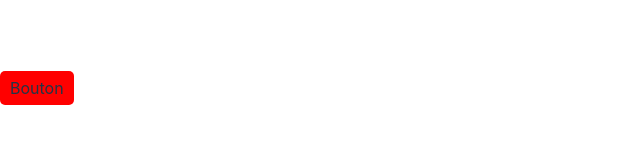
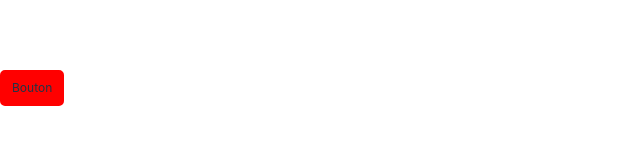
Before and after one commit to Fansoa/Portfolio, a React (Vite) app: page / in a window 1280 px wide. Shown: the part 312-456 px from the top of the page, without its empty margins (0-640 px from the left). Built offline with nearby package versions, Linux system fonts and the light colour scheme.

Commit message:
💄(Button): update style with pxToRem method

```diff
--- a/src/components/Button/styled.js
+++ b/src/components/Button/styled.js
@@ -1,11 +1,16 @@
 import styled from "@emotion/styled";
+import { pxToRem } from "../../theme/methods/pxToRem";
 
 export const ButtonContainer = styled.button`
   ${({ theme, variantType }) => `
-    all: unset;
+    cursor: pointer;
     user-select: none;
-    padding: 5px 10px 5px 10px;
-    border-radius: 5px;
+    padding: 0 ${pxToRem(10)} 0 ${pxToRem(10)};
+    height: ${pxToRem(32)};
+    font-size: ${pxToRem(12)};
+    border-radius: ${pxToRem(5)};
     background-color: ${theme.buttonTheme[variantType].backgroundColor};
+    border: 2px solid;
+    border-color: ${theme.buttonTheme[variantType].borderColor};
   `}
 `;
--- a/src/theme/componentsTheme/button/index.js
+++ b/src/theme/componentsTheme/button/index.js
@@ -3,8 +3,10 @@ import { global } from "../../global";
 export const buttonTheme = {
   fill: {
     backgroundColor: global.colors.red,
+    borderColor: global.colors.red,
   },
   stroke: {
     backgroundColor: "",
+    borderColor: global.colors.red,
   },
 };
--- a/src/theme/global/index.js
+++ b/src/theme/global/index.js
@@ -1,7 +1,7 @@
 export const global = {
   colors: {
-    red: 'red',
-    green: 'green',
-    blue: 'blue',
-  }
-}
+    red: "red",
+    green: "green",
+    blue: "blue",
+  },
+};
```
